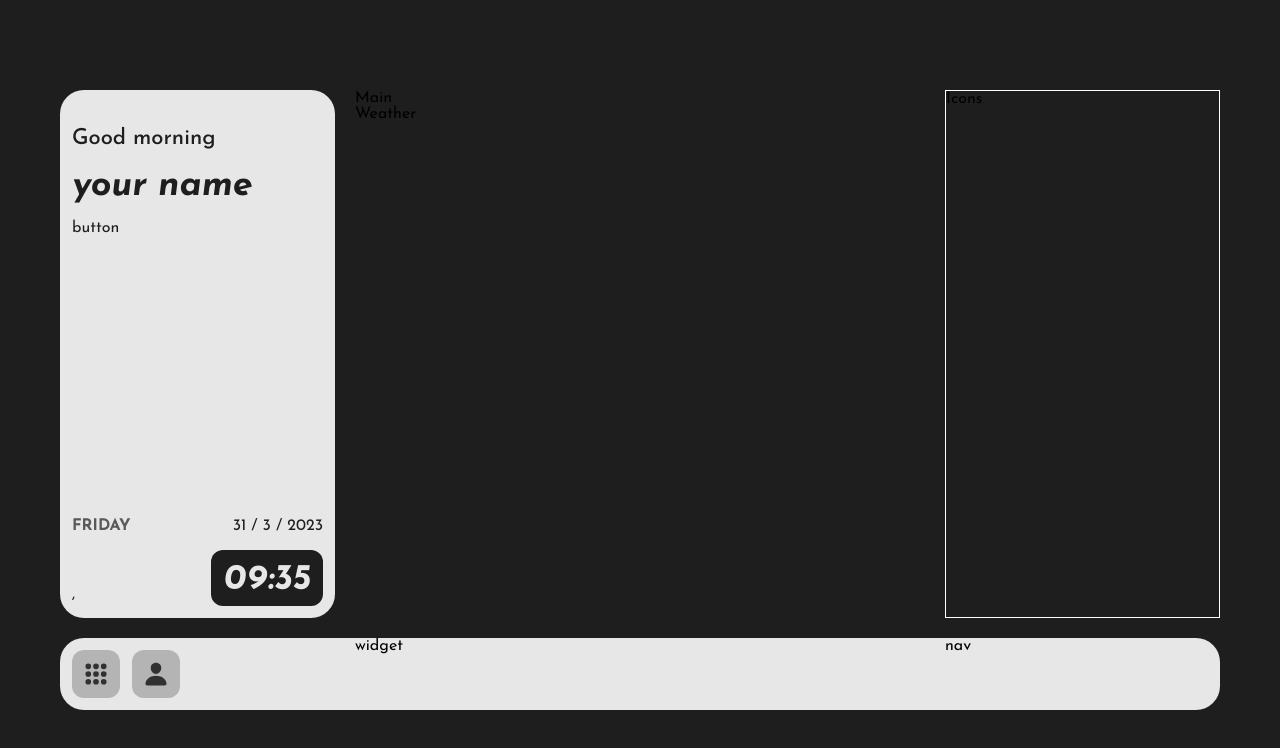
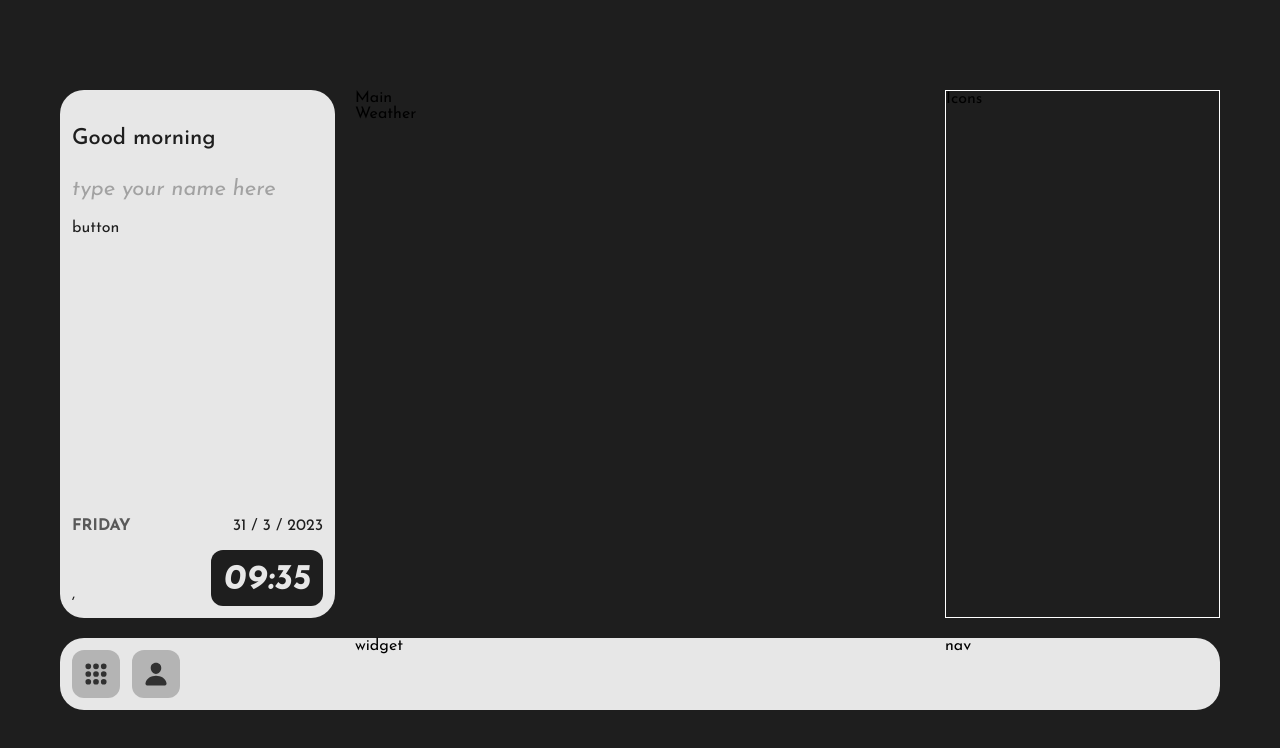
Before and after one commit to DagnaSchmidt/Dev-Dash-v2, a React (Create React App) app: page / in a window 1280 px wide. Shown: the top 748 px of the page. Built offline with nearby package versions, Linux system fonts and the light colour scheme; no server answers.

Commit message:
info placeholder change

```diff
--- a/src/Components/Info.js
+++ b/src/Components/Info.js
@@ -116,7 +116,7 @@ useEffect(() => {
             className='info__top__input display-small'
             id='userName'
             name='userName'
-            placeholder={userName}
+            placeholder='type your name here'
             value={userName}
             onChange={handleChange}
             autoComplete='off'
--- a/src/Styles/Components_Styles/Info.css
+++ b/src/Styles/Components_Styles/Info.css
@@ -77,14 +77,14 @@
 }
 .info__top__input::-moz-placeholder {
   font-weight: 400;
-  font-size: 16px;
-  line-height: 24px;
+  font-size: 22px;
+  line-height: 26px;
   opacity: 0.6;
 }
 .info__top__input::placeholder {
   font-weight: 400;
-  font-size: 16px;
-  line-height: 24px;
+  font-size: 22px;
+  line-height: 26px;
   opacity: 0.6;
 }
 .info__bottom {
--- a/src/Styles/Components_Styles/Info.scss
+++ b/src/Styles/Components_Styles/Info.scss
@@ -17,8 +17,8 @@
         &__input {
             &::placeholder {
                 font-weight: 400;
-                font-size: 16px;
-                line-height: 24px;
+                font-size: 22px;
+                line-height: 26px;
                 opacity: .6;
             }
         }
--- a/src/reducer.js
+++ b/src/reducer.js
@@ -9,7 +9,7 @@ import {
 export const initialStore = {
     isLoggedIn: false,
     activeUser: {
-        userName: 'your name',
+        userName: '',
         password: '',
         localization: '', // true / false
         city: '',
```
